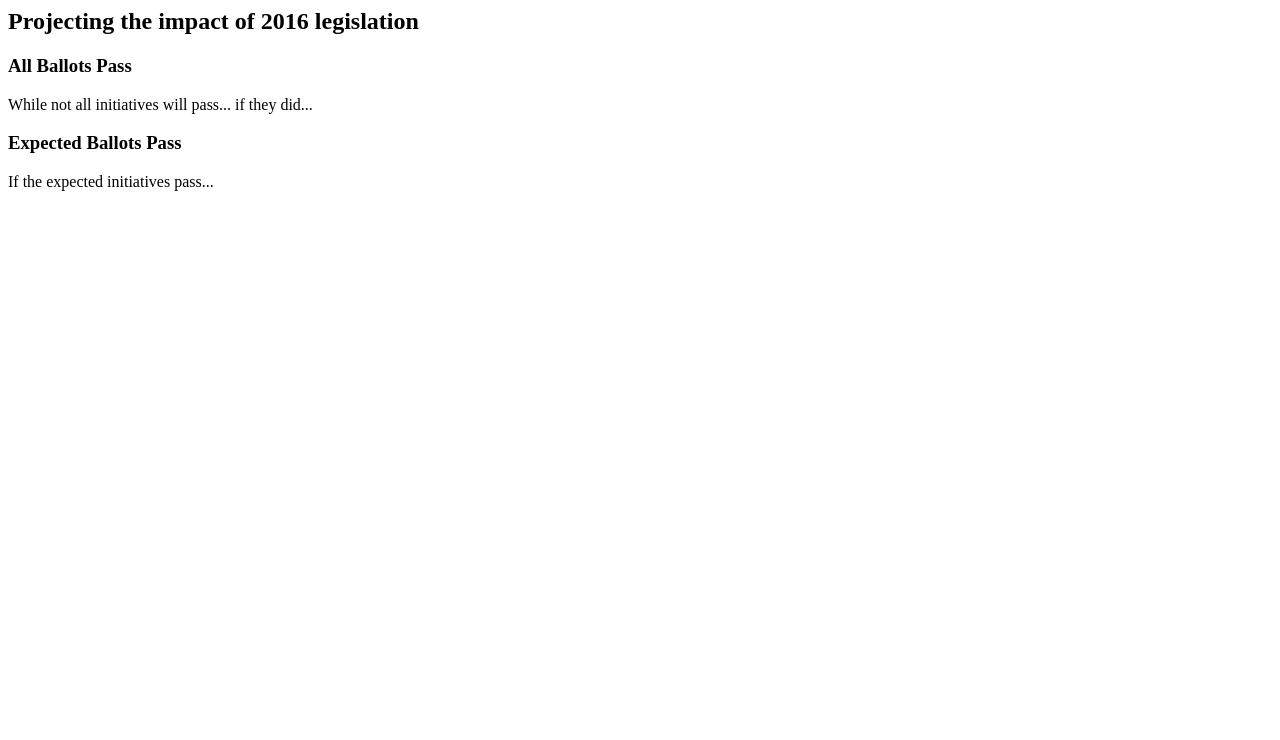
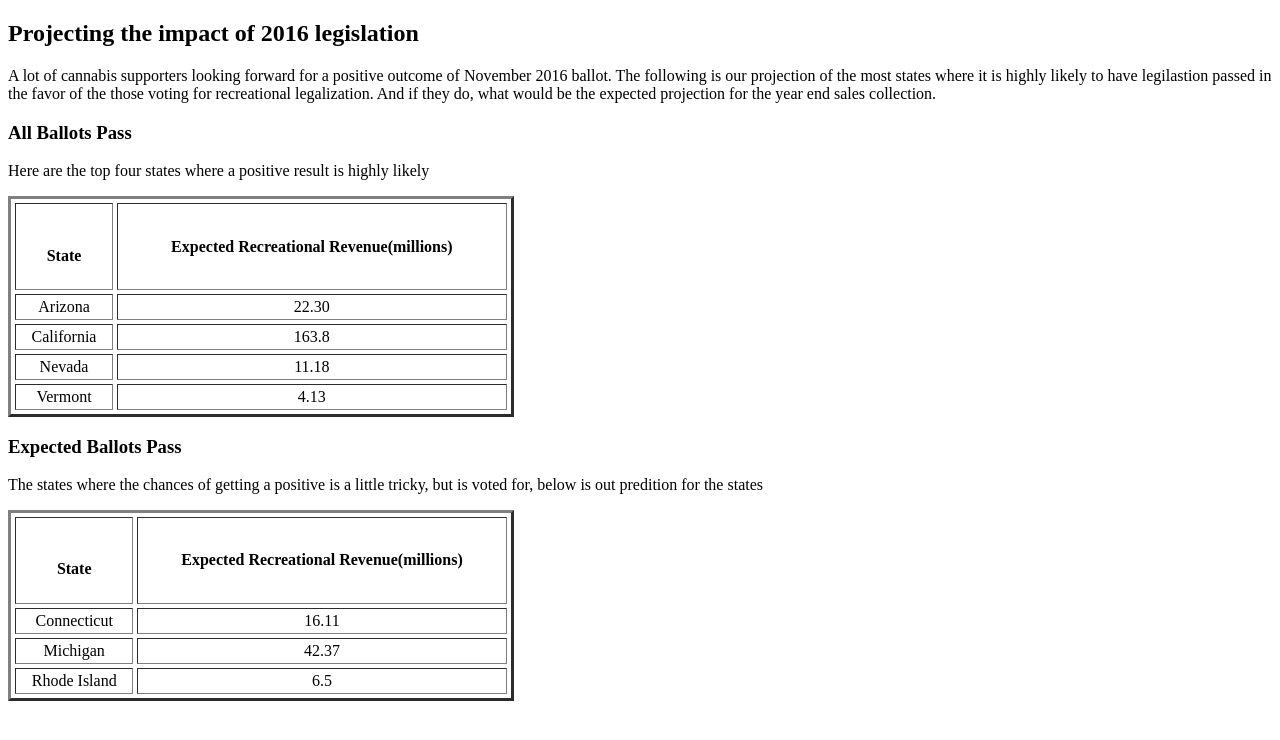
Before and after one commit to dgreenfi/streams-project, a Flask app: template templates/projection.html in a window 1280 px wide. Shown: the top 740 px of the page. Run offline with Flask 2, Linux system fonts and the light colour scheme; the template is opened without the code that fills it, so the values that code supplies are empty; parts of the project's set-up code (start-up, migrations or seed data) failed here and were passed over; some libraries are stand-ins or nearby versions.

Commit message:
adding projection

```diff
--- a/templates/projection.html
+++ b/templates/projection.html
@@ -1,5 +1,69 @@
+<!DOCTYPE html>
+<html>
+  <head>
+    <style>
+      #map {
+        width: 500px;
+        height: 400px;
+      }
+    </style>
+  </head>
+  <script src="https://maps.googleapis.com/maps/api/js?callback=initMap"
+        async defer></script>
+  <body>
+
+<div class="row">
 <h2>Projecting the impact of 2016 legislation</h2>
+<p>
+  A lot of cannabis supporters looking forward for a positive outcome of November 2016 ballot. The following is our projection of the most states where it is highly likely to have legilastion passed in the favor of the those voting for recreational legalization. And if they do, what would be the expected projection for the year end sales collection.
+</p>
                           <h3> All Ballots Pass</h3>
-                            <p> While not all initiatives will pass... if they did...</p>
+                          <p> Here are the top four states where a positive result is highly likely </p>
+                              <table border="3" width="40%" cellpadding="3" cellspacing="4" style="center">
+                                    <tr>
+                                      <th ><br><h4>State</h4></th>
+                                      <th>Expected Recreational Revenue(millions)</th>
+                                    </tr>
+                                    <tr>
+                                      <td align="center">Arizona</td>
+                                      <td align="center">22.30</td>
+                                    </tr>
+                                    <tr>
+                                      <td align="center">California</td>
+                                      <td align="center">163.8</td>
+                                    </tr>
+                                    <tr>
+                                      <td align="center">Nevada</td>
+                                      <td align="center">11.18</td>
+                                    </tr>
+                                    <tr>
+                                      <td align="center">Vermont</td>
+                                      <td align="center">4.13</td>
+                                    </tr>
+                                  </table>
+                            </div>
+                            <div>
                           <h3> Expected Ballots Pass</h3>
-                      <p> If the expected initiatives pass...</p>
+                          <p>The states where the chances of getting a positive is a little tricky, but is voted for, below is out predition for the states</p>
+                          <table border="3" width="40%" cellpadding="3" cellspacing="4" style="center">
+                                    <tr>
+                                      <th ><br><h4>State</h4></th>
+                                      <th>Expected Recreational Revenue(millions)</th>
+                                    </tr>
+                                    <tr>
+                                      <td align="center">Connecticut</td>
+                                      <td align="center">16.11</td>
+                                    </tr>
+                                    <tr>
+                                      <td align="center">Michigan</td>
+                                      <td align="center">42.37</td>
+                                    </tr>
+                                    <tr>
+                                      <td align="center">Rhode Island</td>
+                                      <td align="center">6.5</td>
+                                    </tr>
+                                  </table>
+                                  </div>
+    </div>
+  </body>
+</html>
```
